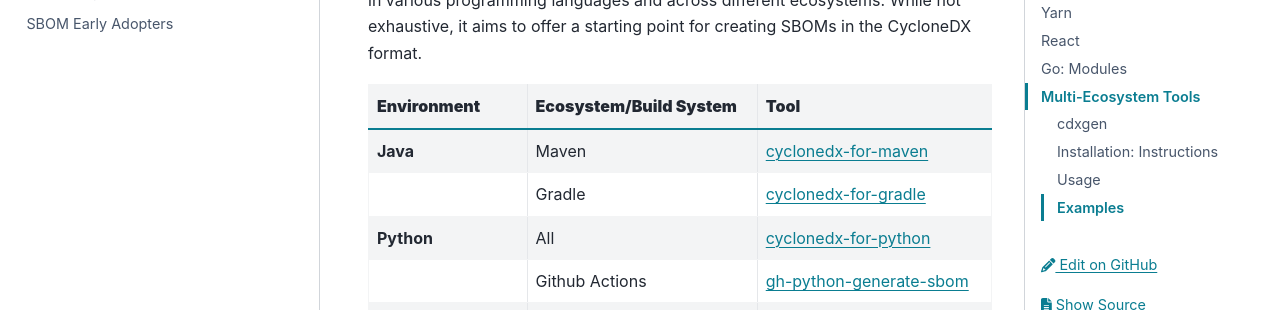
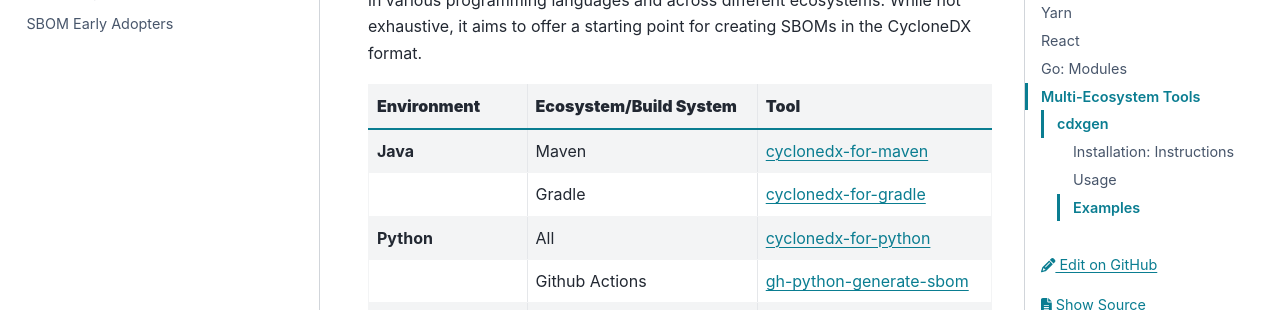
Before and after one commit to eclipse-csi/security-handbook, a Sphinx documentation site: the page built from docs/sbom/tooling.md, in a window 1280 px wide. Shown: the part 295-605 px from the top of the page. Built offline with Sphinx 7.4.7 and the PyData theme 0.15.4, drawn with Linux system fonts in a browser that asks for light colours.

````diff
--- a/docs/sbom/tooling.md
+++ b/docs/sbom/tooling.md
@@ -331,12 +331,12 @@ Supported Languages/Platforms: [Comprehensive List](https://cyclonedx.github.io/
 * Swift
 * OpenAPI
 
-### Installation: [Instructions](https://cyclonedx.github.io/cdxgen/#/CLI?id=installing)
+#### Installation: [Instructions](https://cyclonedx.github.io/cdxgen/#/CLI?id=installing)
 * Via Npm: ```npm install -g @cyclonedx/cdxgen``` or ```npm install -g @cyclonedx/cdxgen@<version>```
 * Via Homebrew: ```brew install cdxgen```
 
-### Usage
+#### Usage
 * Generate an SBOM for cwd: `cdxgen -r -o <path>/bom.json --deep`
 
-### Examples
+#### Examples
 Examples of SBOM generation pipelines using polyglot tools can be found on our [SBOM Early Adopters](./earlyadopters.md) page.
````
